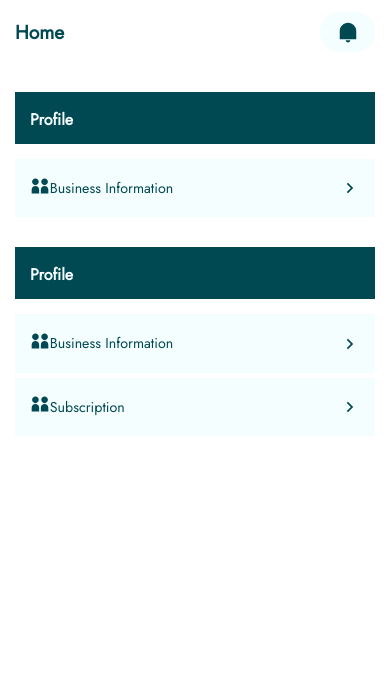
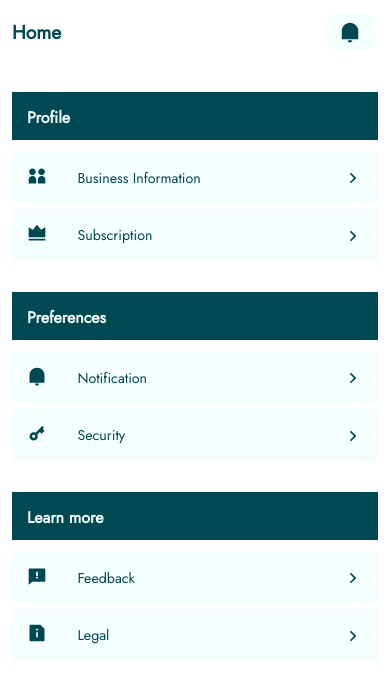
Before and after one commit to cloortt/web.cloortt.com, a Vue app: page /settings in a window 390 px wide. Shown: the top 682 px of the page. Built offline with nearby package versions, Linux system fonts and the light colour scheme.

Commit message:
Media Query For SettingsView

```diff
--- a/src/assets/css/web.css
+++ b/src/assets/css/web.css
@@ -88,7 +88,7 @@
         display:none;
     }
     .web-app-body{
-        padding:12px 15px;
+        padding:12px 12px;
         width:100%
     }
 
@@ -101,4 +101,24 @@
         width:22px;
         height:22px;
     }
+
+    .web-settings .frame .group .header{
+        padding:10px 15px;
+    }
+
+    .web-settings .frame .group .content{
+        margin-top:12px;
+    }
+
+    .web-settings .frame .group .content .child{
+        padding:12px 15px;
+    }
+
+    .web-settings .frame .group .content .child .icon{
+        width:15%;
+    }
+
+    .web-settings .frame .group .content .child .text{
+        width:70%;
+    }
 }
--- a/src/views/SettingsView.vue
+++ b/src/views/SettingsView.vue
@@ -10,44 +10,26 @@
             <AppSettingsGroup>
                 <AppSettingsHeader headerName="Profile" />
                 <div class="content">
-                    <AppSettingsChild childName="Business Information" iconName="users"/>
+                    <AppSettingsChild childName="Business Information" iconName="users" routeName="/settings/business-info"/>
+                    <AppSettingsChild childName="Subscription" iconName="vip-crown" routeName="/settings/subscription"/>
                 </div>
             </AppSettingsGroup>
 
+            <AppSettingsGroup>
+                <AppSettingsHeader headerName="Preferences" />
+                <div class="content">
+                    <AppSettingsChild childName="Notification" iconName="notification" routeName="/settings/notification"/>
+                    <AppSettingsChild childName="Security" iconName="key" routeName="/settings/security"/>
+                </div>
+            </AppSettingsGroup>
 
-
-            <div class="group">
-                <div class="header cl-bg-base">
-                    <h6 class="cl-fg-base-faint">
-                        <small>Profile</small>
-                    </h6>
+            <AppSettingsGroup>
+                <AppSettingsHeader headerName="Learn more" />
+                <div class="content">
+                    <AppSettingsChild childName="Feedback" iconName="feedback" routeName="/business-information"/>
+                    <AppSettingsChild childName="Legal" iconName="file-info" routeName="/security"/>
                 </div>
-                <div class="content">
-                    <div class="child cl-bg-base-faint cl-flex cl-flex-align-items-center">
-                        <div class="icon">
-                            <Icon class="cl-fill-base" name="users" :size="{ width: '20px', height: '20px' }" />
-                        </div>
-                        <div class="text">
-                            <p class="cl-fg-base">Business Information</p>
-                        </div>
-                        <div class="icon cl-flex cl-flex-justify-content-end">
-                            <Icon class="cl-fill-base" name="arrow-right" :size="{ width: '20px', height: '20px' }" />
-                        </div>
-                    </div>
-
-                    <div class="child cl-bg-base-faint cl-flex cl-flex-align-items-center">
-                        <div class="icon">
-                            <Icon class="cl-fill-base" name="users" :size="{ width: '20px', height: '20px' }" />
-                        </div>
-                        <div class="text">
-                            <p class="cl-fg-base">Subscription</p>
-                        </div>
-                        <div class="icon cl-flex cl-flex-justify-content-end">
-                            <Icon class="cl-fill-base" name="arrow-right" :size="{ width: '20px', height: '20px' }" />
-                        </div>
-                    </div>
-                </div>
-            </div>
+            </AppSettingsGroup>
 
         </div>
     </div>
```
